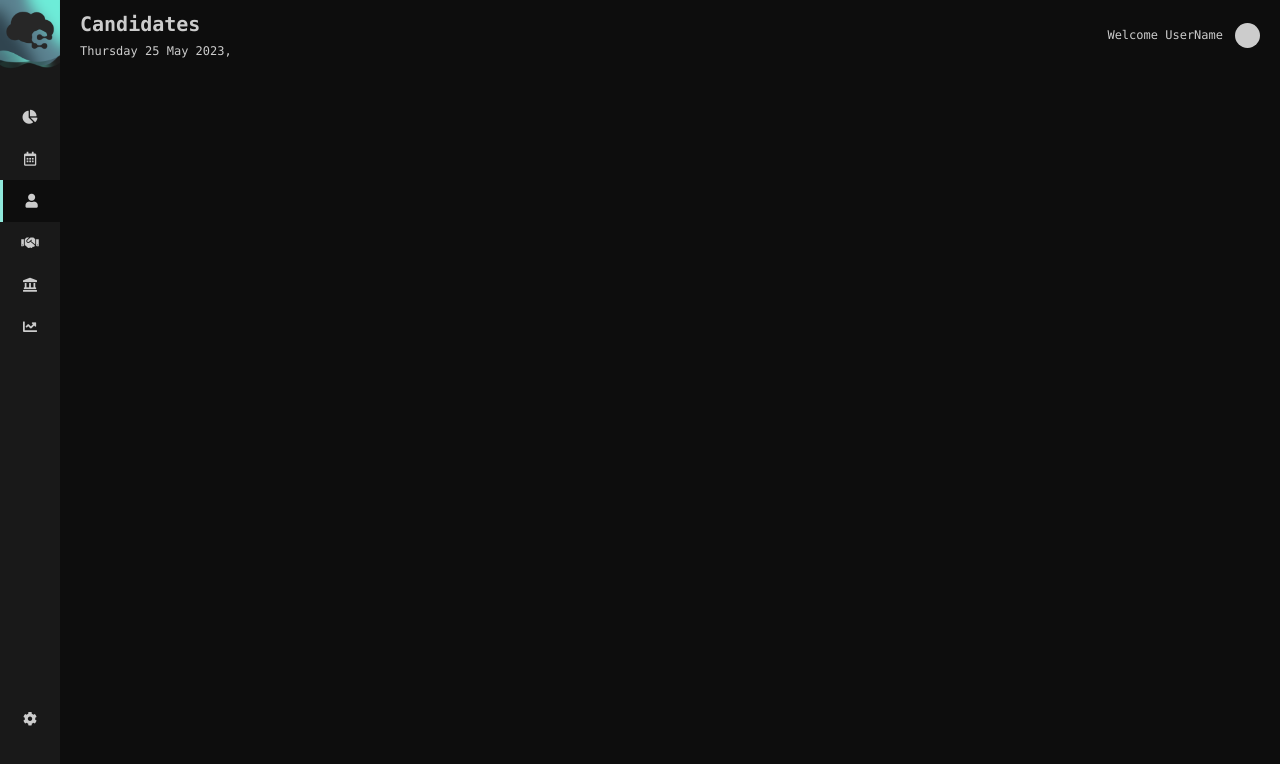
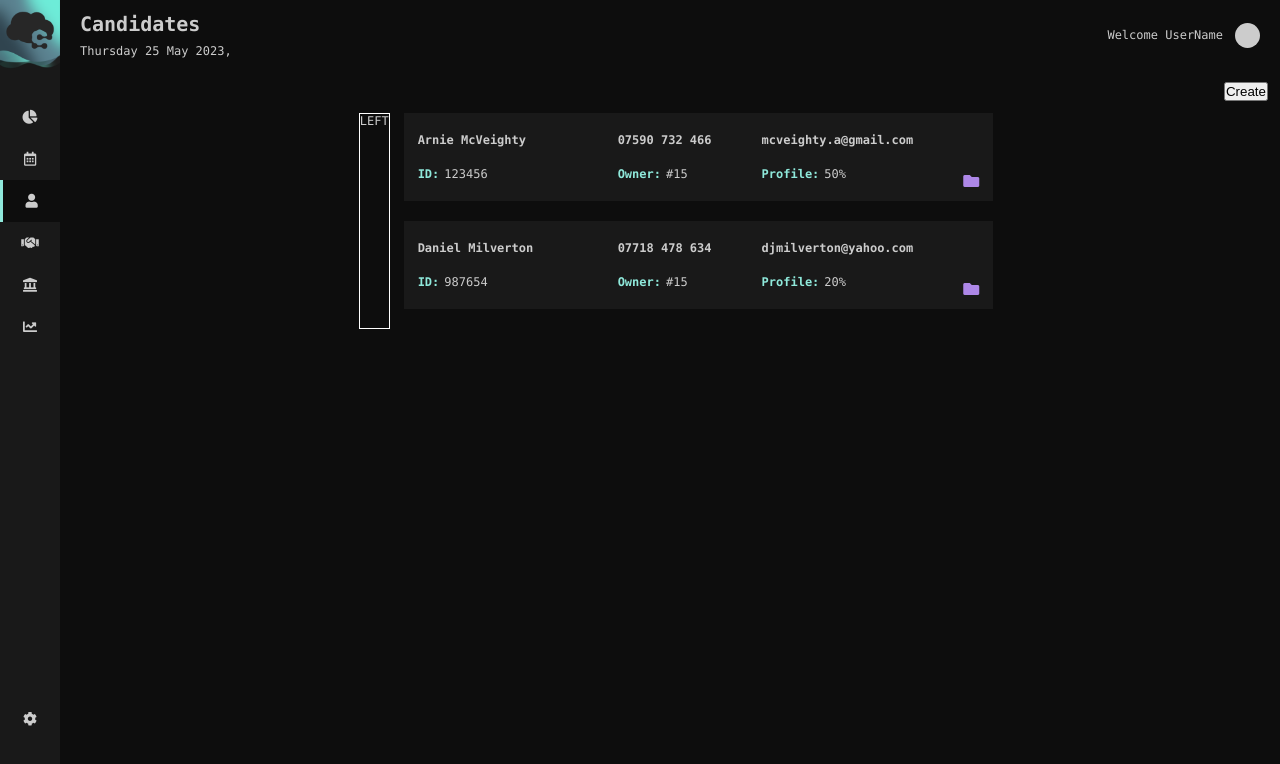
Before and after one commit to teetzMcveets/CT1.0, a React (Create React App) app: page /candidates in a window 1280 px wide. Shown: the top 764 px of the page. Built offline with nearby package versions, Linux system fonts and the light colour scheme.

Commit message:
candidate list

```diff
--- /dev/null
+++ b/src/components/Candidates/CandidateAll/CandidateList/CandidateList.css
@@ -0,0 +1,52 @@
+/* Candidate list display */
+.candidate-card-link {
+    color: var(--text);
+    text-decoration: none;
+}
+
+.candidate-details-card {
+    margin: 0 var(--small1) var(--big3) var(--med2);
+    display: flex;
+    padding: var(--small2) var(--med2);
+    background-color: var(--s1);
+}
+
+.candidate-details-card:hover {
+    background-color: var(--s2);
+}
+
+.candidate-single-detail {
+    padding: var(--small2) 50px var(--small2) 0;
+}
+
+.first-column {
+    width: 200px;
+}
+
+.p-top {
+    font-weight: bold;
+}
+
+.id-key {
+    color: var(--primary);
+    padding-right: 5px;
+    font-weight: bold;
+}
+
+.candidate-archive-container {
+    display: flex;
+    align-items: flex-end;
+}
+
+.archive-button {
+    border: none;
+    color: var(--secondary);
+    background-color: transparent;
+    font-size: var(--big1);
+    z-index: 1;
+}
+
+.archive-button:hover {
+    cursor: pointer;
+    color: var(--primary)
+}
--- /dev/null
+++ b/src/components/Candidates/CandidateAll/CandidateList/CandidateList.js
@@ -0,0 +1,84 @@
+import React from 'react';
+import './CandidateList.css';
+import { Link } from 'react-router-dom';
+
+export default function CandidateList ({ candidates }) {
+    return (
+        <>
+            <div className='candidates-list-container'>
+
+                <div className='candidate-list-detail-container'>
+                {Object.values(candidates).map(candidate => (
+                    <Link to={`/candidates/${candidate.id}`} key={candidate.id} className='candidate-card-link'>
+                        <div className='candidate-details-card'>
+
+                            <div>
+
+                                <div className='candidate-single-detail first-column'>
+                                    <p className='p-top'>{candidate.firstName} {candidate.lastName}</p>
+                                </div>
+
+                                <div className='candidate-single-detail'>
+                                    <p>
+                                        <span className='id-key'>
+                                            ID:
+                                        </span>
+                                        {candidate.id}
+                                    </p>
+                                </div>
+
+                            </div>
+
+                            <div>
+
+                                <div className='candidate-single-detail'>
+                                    <p className='p-top'>{candidate.number}</p>
+                                </div>
+
+                                <div className='candidate-single-detail'>
+                                    <p>
+                                        <span className='id-key'>
+                                            Owner:
+                                        </span>
+                                        {candidate.owner}
+                                    </p>
+                                </div>
+
+                            </div>
+
+                            <div>
+
+                                <div className='candidate-single-detail'>
+                                    <p className='p-top'>{candidate.email}</p>
+                                </div>
+
+                                <div className='candidate-single-detail'>
+                                    <p>
+                                        <span className='id-key'>
+                                            Profile:
+                                        </span>
+                                        {candidate.profile}
+                                    </p>
+                                </div>
+
+                            </div>
+
+                            <div className='candidate-archive-container'>
+                                <button
+                                    className='archive-button'
+                                >
+                                    <i className="fas fa-folder"></i>
+                                </button>
+                            </div>
+
+
+                        </div>
+
+                    </Link>
+                ))}
+                </div>
+
+            </div>
+        </>
+    )
+}
--- a/src/components/Candidates/Candidates.css
+++ b/src/components/Candidates/Candidates.css
@@ -1 +1,19 @@
 /* CANDIDATE PAGE CONTAINERS */
+.candidates-container {
+    display: flex;
+    justify-content: center;
+}
+
+.create-candidate-container {
+    padding: var(--med1);
+    display: flex;
+    justify-content: right;
+}
+
+.candidates-left-container {
+    border: 1px solid white;
+}
+
+/* .candidates-right-container {
+    border: 1px solid white;
+} */
--- a/src/components/Candidates/Candidates.js
+++ b/src/components/Candidates/Candidates.js
@@ -1,11 +1,32 @@
 import React from 'react';
 import './Candidates.css';
+import CandidateList from './CandidateAll/CandidateList/CandidateList';
+import { useSelector } from 'react-redux';
 
 export default function Candidates () {
+    const candidates = useSelector((state) => state.candidate.byId);
 
     return (
         <div className='main-content'>
 
+            {/* CREATE BUTTON */}
+            <div className='create-candidate-container'>
+                <button>
+                    Create
+                </button>
+            </div>
+
+
+            <div className='candidates-container'>
+                <div className='candidates-left-container'>
+                    LEFT
+                </div>
+                <div className='candidates-right-container'>
+                    <CandidateList
+                        candidates={candidates}
+                    />
+                </div>
+            </div>
 
         </div>
     )
--- a/src/features/candidates/candidateSlice.js
+++ b/src/features/candidates/candidateSlice.js
@@ -1,15 +1,13 @@
-import { createSlice, createSelector } from '@reduxjs/toolkit';
+import { createSlice } from '@reduxjs/toolkit';
 import generateUID from '../../utilities/generateUID';
 import { arnieMcVeighty, danMilverton } from '../../utilities/hadCode';
 
 const initialState = {
-    candidates: {
-        byId: {
-            [arnieMcVeighty.id]: arnieMcVeighty,
-            [danMilverton.id]: danMilverton,
-        },
-        allIds: [],
-    }
+    byId: {
+        [arnieMcVeighty.id]: arnieMcVeighty,
+        [danMilverton.id]: danMilverton,
+    },
+    allIds: [arnieMcVeighty.id, danMilverton.id],
 }
 
 const candidatesSlice = createSlice({
--- a/src/utilities/hadCode.js
+++ b/src/utilities/hadCode.js
@@ -3,6 +3,10 @@ export const arnieMcVeighty = {
     firstName: 'Arnie',
     middleNames: '',
     lastName: 'McVeighty',
+    owner: '#15',
+    number: '07590 732 466',
+    email: 'mcveighty.a@gmail.com',
+    profile: '50%',
 }
 
 export const danMilverton = {
@@ -10,4 +14,8 @@ export const danMilverton = {
     firstName: 'Daniel',
     middleNames: 'James',
     lastName: 'Milverton',
+    owner: '#15',
+    number: '07718 478 634',
+    email: 'djmilverton@yahoo.com',
+    profile: '20%',
 }
```
Also changed, not shown: src/components/Candidates/CandidateAll/CandidateSearch/CandidateSearch.js (added).
